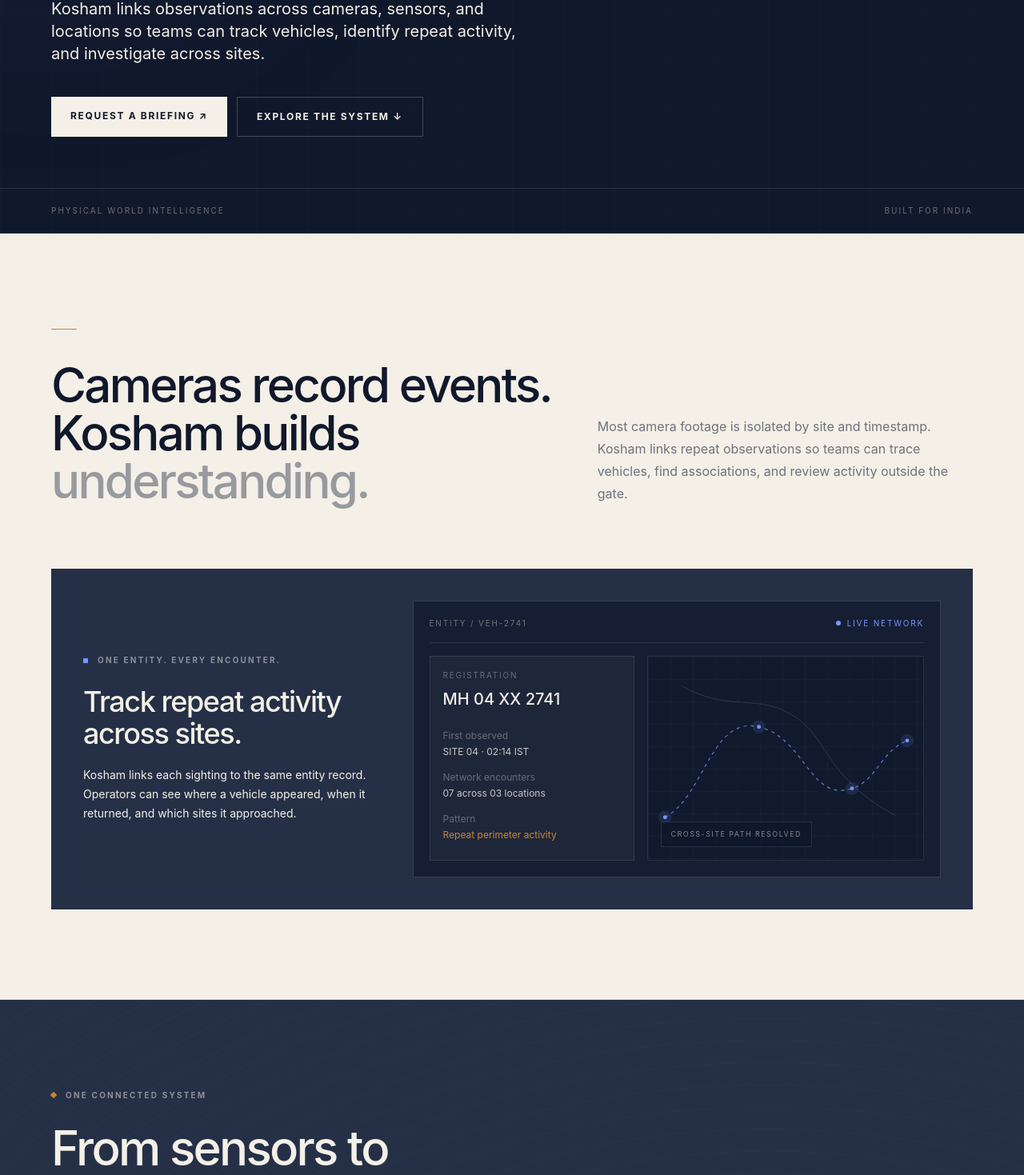
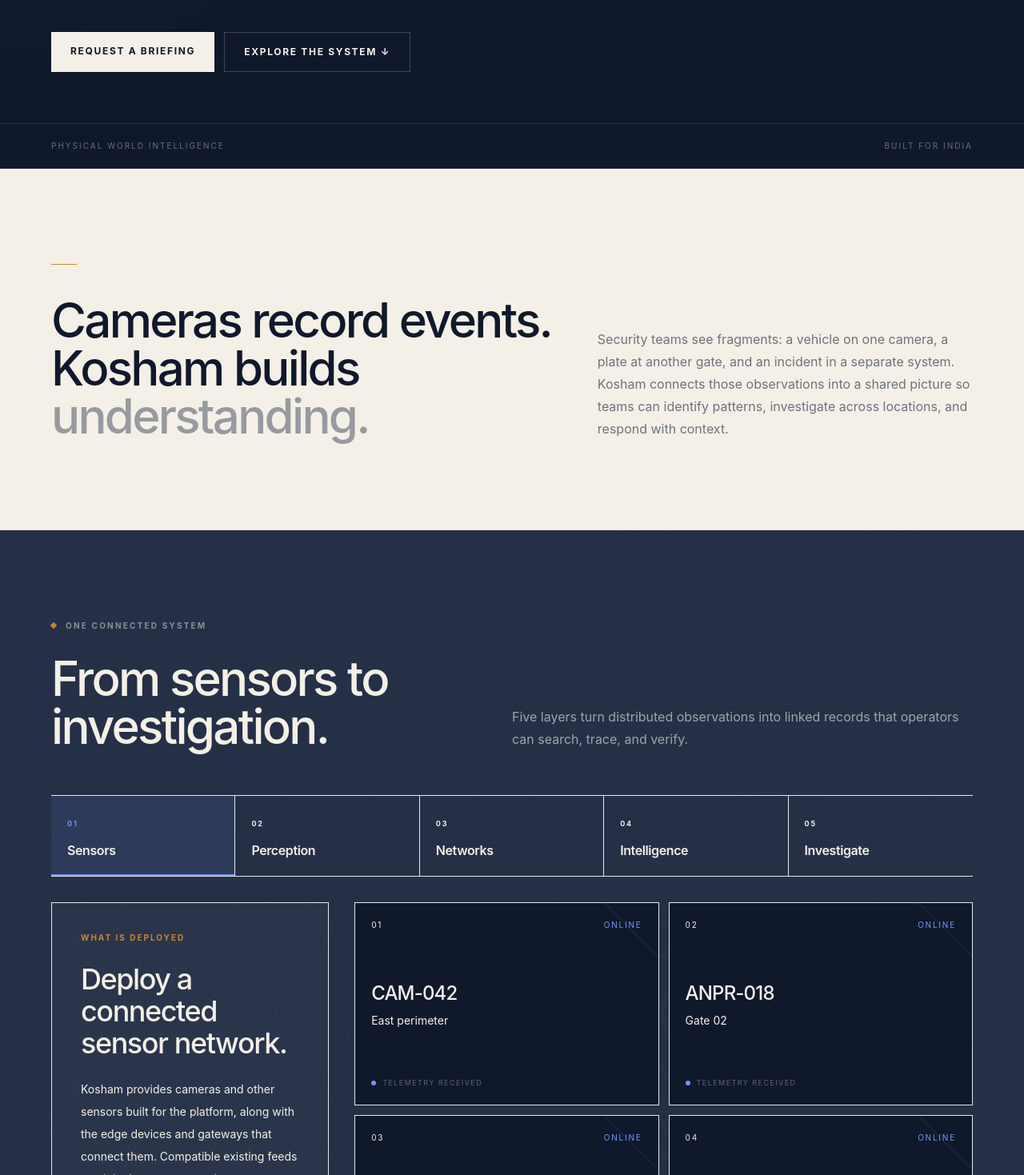
Before and after one commit to KoshamAI/landing-page, a Next.js app: page / in a window 1280 px wide. Shown: the part 821-2290 px from the top of the page at 80% size. Built offline with nearby package versions, Linux system fonts and the light colour scheme.

Commit message:
Refine platform story and briefing flow

```diff
--- /dev/null
+++ b/app/components/briefing-form.tsx
@@ -0,0 +1,40 @@
+"use client";
+
+import { FormEvent } from "react";
+
+export default function BriefingForm() {
+  function handleSubmit(event: FormEvent<HTMLFormElement>) {
+    event.preventDefault();
+    const data = new FormData(event.currentTarget);
+    const name = String(data.get("name") ?? "");
+    const company = String(data.get("company") ?? "");
+    const email = String(data.get("email") ?? "");
+    const subject = encodeURIComponent(`Request a Briefing from ${name}`);
+    const body = encodeURIComponent(`Name: ${name}\nCompany: ${company}\nEmail: ${email}\n\nI would like to request a briefing.`);
+
+    window.location.href = `mailto:hi@kosham.ai?subject=${subject}&body=${body}`;
+  }
+
+  const inputClass = "mt-2 w-full border border-white/15 bg-white/[.035] px-4 py-3.5 text-sm text-ivory outline-none transition placeholder:text-ivory/25 focus:border-signal";
+
+  return (
+    <form className="border border-white/12 bg-white/[.025] p-6 sm:p-8" onSubmit={handleSubmit}>
+      <p className="text-[10px] font-bold uppercase tracking-[0.2em] text-gold">Request a Briefing</p>
+      <div className="mt-6 grid gap-5 sm:grid-cols-2">
+        <label className="text-[10px] font-bold uppercase tracking-[0.16em] text-ivory/45">
+          Name
+          <input className={inputClass} name="name" type="text" autoComplete="name" required />
+        </label>
+        <label className="text-[10px] font-bold uppercase tracking-[0.16em] text-ivory/45">
+          Company
+          <input className={inputClass} name="company" type="text" autoComplete="organization" required />
+        </label>
+        <label className="text-[10px] font-bold uppercase tracking-[0.16em] text-ivory/45 sm:col-span-2">
+          Work email
+          <input className={inputClass} name="email" type="email" autoComplete="email" inputMode="email" required />
+        </label>
+      </div>
+      <button className="mt-6 bg-gold px-7 py-4 text-xs font-bold uppercase tracking-[0.15em] text-night transition hover:bg-sandstone" type="submit">Request a Briefing</button>
+    </form>
+  );
+}
--- a/app/components/system-layers.tsx
+++ b/app/components/system-layers.tsx
@@ -4,10 +4,10 @@
 
 const stages = [
   {
-    name: "Assets",
-    label: "What exists",
-    title: "Connect the physical assets already in the field.",
-    detail: "Bring cameras, sensors, vehicles, and installations into one system while keeping the infrastructure already in place.",
+    name: "Sensors",
+    label: "What is deployed",
+    title: "Deploy a connected sensor network.",
+    detail: "Kosham provides cameras and other sensors built for the platform, along with the edge devices and gateways that connect them. Compatible existing feeds can join the same network.",
   },
   {
     name: "Perception",
@@ -18,14 +18,14 @@
   {
     name: "Networks",
     label: "What connects",
-    title: "Link observations across sites and systems.",
-    detail: "Move beyond isolated camera feeds. Kosham connects observations across locations so activity can be followed beyond a single gate.",
+    title: "Track repeat activity across sites.",
+    detail: "Kosham links observations across locations and systems so operators can see where a vehicle appeared, when it returned, and which sites it approached.",
   },
   {
     name: "Intelligence",
     label: "What it means",
     title: "Connect each observation to the entity behind it.",
-    detail: "An ontology links vehicles, sites, organizations, routes, and events so operators can connect a detection to prior sightings and related records.",
+    detail: "An ontology links vehicles, sites, organizations, routes, and events so operators can trace relationships between detections and the records connected to them.",
   },
   {
     name: "Investigate",
@@ -35,14 +35,14 @@
   },
 ];
 
-function AssetsVisual() {
+function SensorsVisual() {
   return (
     <div className="grid h-full min-h-[390px] grid-cols-2 gap-3">
       {[
         ["CAM-042", "East perimeter", "Online"],
         ["ANPR-018", "Gate 02", "Online"],
         ["RADAR-006", "North approach", "Online"],
-        ["VEH-2741", "Mobile asset", "Observed"],
+        ["EDGE-012", "Site 11", "Online"],
       ].map(([id, location, status], index) => (
         <div className="relative flex min-h-44 flex-col justify-between overflow-hidden border border-white/12 bg-night p-5" key={id}>
           <div className="absolute right-0 top-0 h-24 w-24 translate-x-1/2 -translate-y-1/2 rotate-45 border border-signal/15" />
@@ -163,7 +163,7 @@
   );
 }
 
-const visuals = [AssetsVisual, PerceptionVisual, NetworksVisual, IntelligenceVisual, InvestigateVisual];
+const visuals = [SensorsVisual, PerceptionVisual, NetworksVisual, IntelligenceVisual, InvestigateVisual];
 
 export default function SystemLayers() {
   const [active, setActive] = useState(0);
--- a/app/page.tsx
+++ b/app/page.tsx
@@ -1,4 +1,5 @@
 import SystemLayers from "./components/system-layers";
+import BriefingForm from "./components/briefing-form";
 
 const communityOutcomes = [
   { number: "01", title: "Detect earlier", detail: "Identify repeat perimeter activity before it becomes an incident." },
@@ -59,16 +60,16 @@
             <a className="transition hover:text-ivory" href="#capabilities">Capabilities</a>
             <a className="transition hover:text-ivory" href="#mission">Mission</a>
           </div>
-          <a className="border border-ivory/25 px-5 py-3 text-xs font-semibold uppercase tracking-[0.14em] transition hover:border-signal hover:bg-signal hover:text-night" href="mailto:hello@kosham.ai?subject=Kosham%20briefing">Request briefing</a>
+          <a className="border border-ivory/25 px-5 py-3 text-xs font-semibold uppercase tracking-[0.14em] transition hover:border-signal hover:bg-signal hover:text-night" href="#briefing">Request a Briefing</a>
         </nav>
 
         <div className="relative z-10 mx-auto grid min-h-[calc(100vh-96px)] max-w-[1440px] items-center gap-10 px-6 pb-16 sm:px-10 lg:grid-cols-[1.05fr_.95fr] lg:px-16">
           <div className="max-w-3xl pt-16 lg:pt-0">
             <p className="eyebrow"><span className="h-1.5 w-1.5 rotate-45 bg-gold" /> Perimeter intelligence</p>
-            <h1 className="mt-7 text-balance text-5xl font-medium leading-[.98] tracking-[-0.055em] sm:text-7xl xl:text-[6.8rem]">Understand what&apos;s moving around <span className="text-sandstone">your critical assets.</span></h1>
-            <p className="mt-8 max-w-2xl text-lg leading-8 text-ivory/62 sm:text-xl">Kosham links observations across cameras, sensors, and locations so teams can track vehicles, identify repeat activity, and investigate across sites.</p>
+            <h1 className="mt-7 text-balance text-5xl font-medium leading-[.98] tracking-[-0.055em] sm:text-7xl xl:text-[6.8rem]">Understand what&apos;s moving around <span className="text-sandstone">your critical sites.</span></h1>
+            <p className="mt-8 max-w-2xl text-lg leading-8 text-ivory/62 sm:text-xl">Kosham provides sensors and software designed to work together. Compatible infrastructure already in place can connect to the same system. Teams can track vehicles, identify repeat activity, and investigate across sites.</p>
             <div className="mt-10 flex flex-col gap-3 sm:flex-row">
-              <a className="bg-ivory px-6 py-4 text-center text-xs font-bold uppercase tracking-[0.14em] text-night transition hover:bg-signal" href="mailto:hello@kosham.ai?subject=Kosham%20briefing">Request a briefing <span aria-hidden="true">↗</span></a>
+              <a className="bg-ivory px-6 py-4 text-center text-xs font-bold uppercase tracking-[0.14em] text-night transition hover:bg-signal" href="#briefing">Request a Briefing</a>
               <a className="border border-white/20 px-6 py-4 text-center text-xs font-bold uppercase tracking-[0.14em] transition hover:border-white/60" href="#platform">Explore the system <span aria-hidden="true">↓</span></a>
             </div>
           </div>
@@ -85,39 +86,9 @@
           <p className="eyebrow text-deep"><span className="h-px w-8 bg-gold" /> From observation to action</p>
           <div className="mt-8 grid gap-12 lg:grid-cols-[1.15fr_.85fr] lg:items-end">
             <h2 className="max-w-4xl text-4xl font-medium leading-[1.06] tracking-[-0.045em] sm:text-6xl">Cameras record events.<br />Kosham builds <span className="text-deep/45">understanding.</span></h2>
-            <p className="max-w-lg text-base leading-7 text-deep/65">Most camera footage is isolated by site and timestamp. Kosham links repeat observations so teams can trace vehicles, find associations, and review activity outside the gate.</p>
+            <p className="max-w-lg text-base leading-7 text-deep/65">Security teams see fragments: a vehicle on one camera, a plate at another gate, and an incident in a separate system. Kosham connects those observations into a shared picture so teams can identify patterns, investigate across locations, and respond with context.</p>
           </div>
 
-          <div className="mt-20 grid gap-10 bg-deep p-6 text-ivory sm:p-10 lg:grid-cols-[.72fr_1.28fr] lg:items-center">
-            <div>
-              <p className="eyebrow"><span className="h-1.5 w-1.5 bg-signal" /> One entity. Every encounter.</p>
-              <h3 className="mt-6 text-3xl font-medium leading-[1.08] tracking-[-0.04em] sm:text-4xl">Track repeat activity across sites.</h3>
-              <p className="mt-5 max-w-lg text-sm leading-6 text-ivory/58">Kosham links each sighting to the same entity record. Operators can see where a vehicle appeared, when it returned, and which sites it approached.</p>
-            </div>
-            <div className="border border-white/15 bg-night/70 p-4 sm:p-5">
-              <div className="flex items-center justify-between border-b border-white/10 pb-4 text-[10px] uppercase tracking-[0.18em] text-ivory/40"><span>Entity / VEH-2741</span><span className="flex items-center gap-2 text-signal"><span className="h-1.5 w-1.5 rounded-full bg-signal" /> Live network</span></div>
-              <div className="mt-4 grid gap-4 sm:grid-cols-[.85fr_1.15fr]">
-                <div className="border border-white/10 bg-white/[.035] p-4">
-                  <p className="text-[10px] uppercase tracking-[0.18em] text-ivory/35">Registration</p>
-                  <p className="mt-2 text-xl font-medium">MH 04 XX 2741</p>
-                  <div className="mt-6 space-y-4 text-xs">
-                    <div><p className="text-ivory/35">First observed</p><p className="mt-1 text-ivory/80">SITE 04 · 02:14 IST</p></div>
-                    <div><p className="text-ivory/35">Network encounters</p><p className="mt-1 text-ivory/80">07 across 03 locations</p></div>
-                    <div><p className="text-ivory/35">Pattern</p><p className="mt-1 text-gold">Repeat perimeter activity</p></div>
-                  </div>
-                </div>
-                <div className="relative min-h-64 overflow-hidden border border-white/10 bg-[#111a2d]">
-                  <div className="absolute inset-0 bg-map-grid opacity-50" />
-                  <svg className="absolute inset-0 h-full w-full" viewBox="0 0 420 300" fill="none" aria-hidden="true">
-                    <path d="M26 240C86 208 96 85 169 102c72 18 77 115 142 94 38-12 43-56 84-73" stroke="#7297FF" strokeWidth="1.4" strokeDasharray="5 6" opacity=".8" />
-                    <path d="M52 40c74 42 115 8 174 48 49 33 47 94 151 149" stroke="#D8C3A5" strokeWidth=".8" opacity=".25" />
-                    {[[26,240],[169,102],[311,196],[395,123]].map(([x,y], i) => <g key={i}><circle cx={x} cy={y} r="10" fill="#7297FF" opacity=".13" /><circle cx={x} cy={y} r="3" fill="#7297FF" /></g>)}
-                  </svg>
-                  <div className="absolute bottom-4 left-4 border border-white/10 bg-night/80 px-3 py-2 text-[9px] uppercase tracking-[.16em] text-ivory/50">Cross-site path resolved</div>
-                </div>
-              </div>
-            </div>
-          </div>
         </div>
       </section>
 
@@ -173,16 +144,16 @@
 
       <footer className="border-t border-white/10 px-6 pb-10 pt-20 sm:px-10 lg:px-16">
         <div className="mx-auto max-w-[1320px]">
-          <div className="grid gap-8 border-b border-white/10 pb-20 lg:grid-cols-[1fr_auto] lg:items-end">
+          <div id="briefing" className="grid scroll-mt-8 gap-10 border-b border-white/10 pb-20 lg:grid-cols-[.8fr_1.2fr] lg:items-start">
             <div>
               <p className="flex items-center gap-3 text-sandstone/70"><span className="h-px w-8 bg-gold" /><span className="indic-display tracking-normal">कोशम्</span></p>
               <h2 className="mt-6 max-w-4xl text-4xl font-medium leading-[1.04] tracking-[-0.045em] sm:text-6xl">A unified intelligence layer for the physical world.</h2>
             </div>
-            <a className="inline-block bg-gold px-7 py-4 text-center text-xs font-bold uppercase tracking-[0.15em] text-night transition hover:bg-sandstone" href="mailto:hello@kosham.ai?subject=Kosham%20briefing">Talk to us <span aria-hidden="true">↗</span></a>
+            <BriefingForm />
           </div>
           <div className="mt-10 flex flex-col gap-8 sm:flex-row sm:items-end sm:justify-between">
           <div><KoshamMark compact /><p className="mt-4 max-w-sm text-xs leading-5 text-ivory/35">Perimeter intelligence for the physical world.</p></div>
-          <div className="text-left text-[10px] uppercase tracking-[0.18em] text-ivory/35 sm:text-right"><a className="transition hover:text-ivory" href="mailto:hello@kosham.ai">hello@kosham.ai</a><p className="mt-2">© {new Date().getFullYear()} Kosham Technologies</p></div>
+          <div className="text-left text-[10px] uppercase tracking-[0.18em] text-ivory/35 sm:text-right"><a className="transition hover:text-ivory" href="mailto:hi@kosham.ai">hi@kosham.ai</a><p className="mt-2">© {new Date().getFullYear()} Kosham Technologies</p></div>
           </div>
         </div>
       </footer>
```
